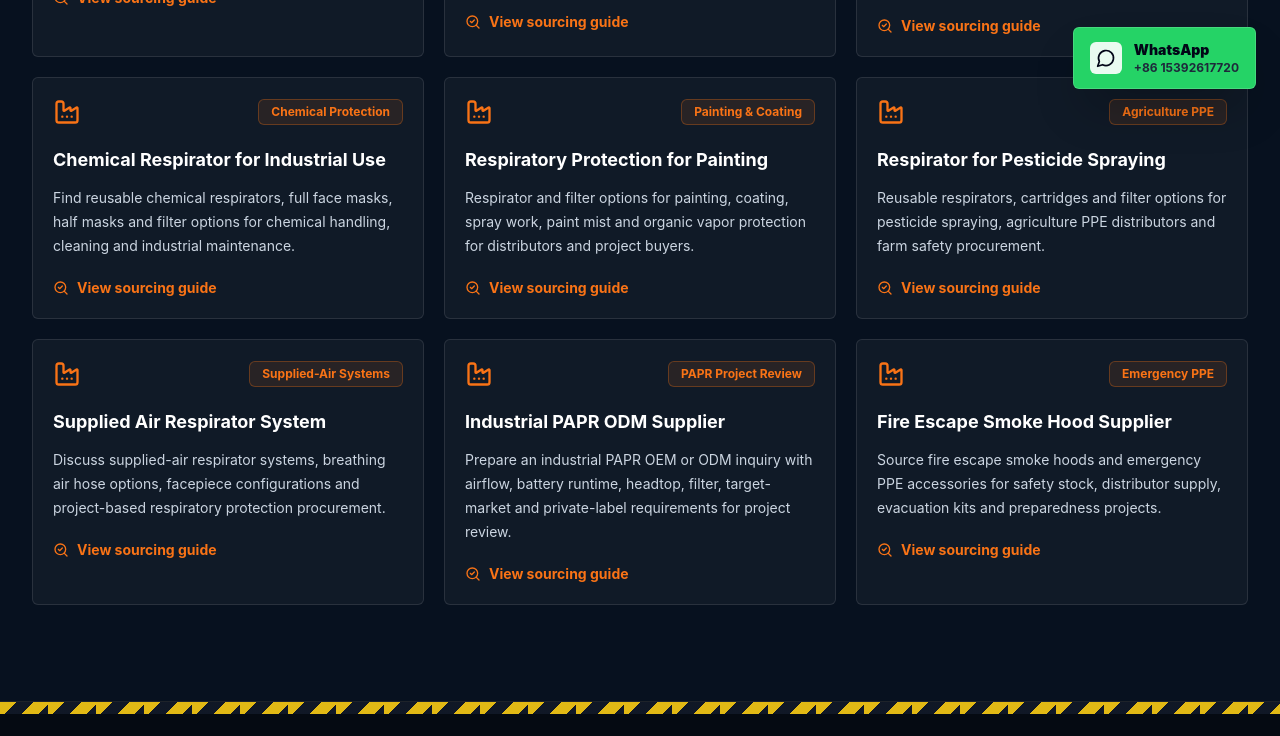
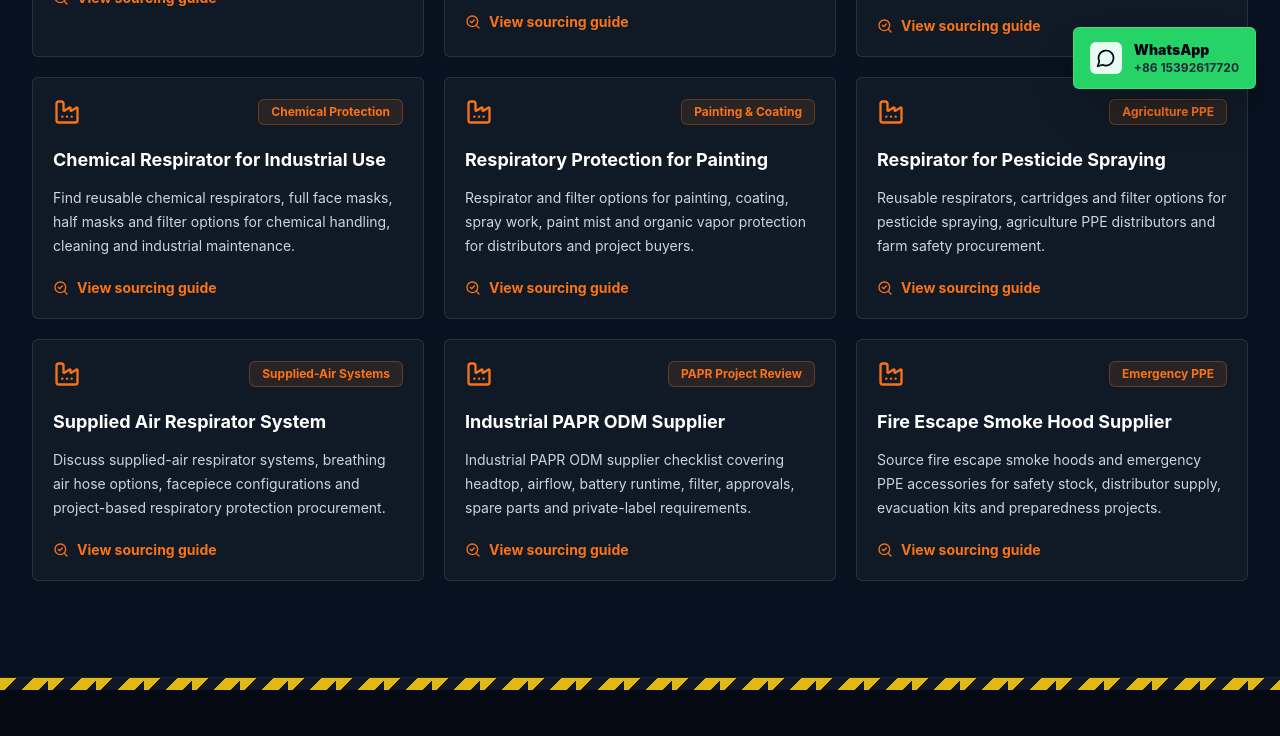
Before and after one commit to hysdoffice-ai/hulidun-safety, a Next.js app: page /industries in a window 1280 px wide. Shown: the part 687-1423 px from the top of the page. Built offline with nearby package versions, Linux system fonts and the light colour scheme; no server answers.

Commit message:
Improve industrial PAPR buyer guide

```diff
--- a/src/app/industries/page.tsx
+++ b/src/app/industries/page.tsx
@@ -9,7 +9,7 @@ import { industryLandings } from "@/data/industries";
 export const metadata: Metadata = {
   title: "Industrial Respirator Sourcing Pages | Manufacturer Buyer Guides",
   description:
-    "High-intent sourcing pages for full face respirators, gas masks, filter cartridges, chemical respirators, painting respirators and emergency PPE.",
+    "High-intent sourcing guides for industrial PAPR ODM projects, full face respirators, gas masks, filter cartridges, chemical respirators and emergency PPE.",
   alternates: {
     canonical: "/industries/"
   }
@@ -36,7 +36,7 @@ export default function IndustriesPage() {
           <SectionHeader
             eyebrow="Buyer Intent"
             title="Industrial respirator sourcing pages"
-            description="Focused sourcing pages for buyers searching by product type, workplace hazard and procurement scenario."
+            description="Focused sourcing pages for buyers comparing industrial PAPR ODM projects, respirator types, workplace hazards and procurement scenarios."
           />
           <div className="mb-8 rounded-md border border-orange/30 bg-orange/10 p-5">
             <div className="grid gap-4 md:grid-cols-[1fr_auto] md:items-center">
--- a/src/app/sitemap.ts
+++ b/src/app/sitemap.ts
@@ -9,8 +9,9 @@ const baseUrl = "https://www.hulidun.com";
 const defaultContentUpdate = "2026-07-18";
 
 const staticRouteUpdates: Record<string, string> = {
-  "": "2026-07-23",
+  "": "2026-07-25",
   "/products": "2026-07-23",
+  "/industries": "2026-07-25",
   "/resources": "2026-07-23",
   "/answers": "2026-07-20",
   "/editorial-policy": "2026-07-20"
@@ -59,7 +60,7 @@ export default function sitemap(): MetadataRoute.Sitemap {
     })),
     ...industryLandings.map((landing) => ({
       url: `${baseUrl}/industries/${landing.slug}/`,
-      lastModified: new Date(`${defaultContentUpdate}T00:00:00+08:00`),
+      lastModified: new Date(`${landing.updatedAt ?? defaultContentUpdate}T00:00:00+08:00`),
       changeFrequency: "monthly",
       priority: 0.78
     })),
--- a/src/data/industries.ts
+++ b/src/data/industries.ts
@@ -1,6 +1,7 @@
 export type IndustryLanding = {
   slug: string;
   keyword: string;
+  seoTitle?: string;
   title: string;
   metaDescription: string;
   eyebrow: string;
@@ -11,6 +12,21 @@ export type IndustryLanding = {
   applications: string[];
   hazards: string[];
   procurementNotes: string[];
+  directAnswer?: string;
+  productSectionTitle?: string;
+  productSectionNote?: string;
+  publishedAt?: string;
+  updatedAt?: string;
+  sections?: {
+    heading: string;
+    body: string;
+  }[];
+  relatedResourceSlugs?: string[];
+  sources?: {
+    title: string;
+    url: string;
+    publisher: string;
+  }[];
   faqs: {
     question: string;
     answer: string;
@@ -288,12 +304,20 @@ export const industryLandings: IndustryLanding[] = [
   {
     slug: "industrial-papr-odm-supplier",
     keyword: "Industrial PAPR ODM Supplier",
-    title: "Industrial PAPR ODM Supplier Project Review Guide",
+    seoTitle: "Industrial PAPR ODM Supplier | Buyer RFQ Checklist",
+    title: "Industrial PAPR ODM Supplier: Buyer RFQ Checklist",
     metaDescription:
-      "Prepare an industrial PAPR OEM or ODM inquiry with airflow, battery runtime, headtop, filter, target-market and private-label requirements for project review.",
+      "Industrial PAPR ODM supplier checklist covering headtop, airflow, battery runtime, filter, approvals, spare parts and private-label requirements.",
     eyebrow: "PAPR Project Review",
     summary:
       "Hulidun Safety reviews powered air-purifying respirator inquiries project by project. Buyers should define the complete system, intended hazard and target-market requirements before availability, configuration, documentation or OEM scope can be confirmed.",
+    directAnswer:
+      "For an industrial PAPR ODM inquiry, specify the hazard and exposure assessment, headtop or facepiece, required protection level, approved filter or cartridge, blower airflow, battery runtime, alarms, charger, cleaning method, spare parts, target market and documentation. Treat the blower, breathing tube, headtop, filter and battery as one approved system rather than interchangeable standalone parts.",
+    productSectionTitle: "Adjacent Respiratory System References",
+    productSectionNote:
+      "These products help buyers discuss interfaces, respiratory system categories and project requirements. They are not presented as a complete PAPR kit or as interchangeable PAPR components.",
+    publishedAt: "2026-07-15",
+    updatedAt: "2026-07-25",
     buyerIntent: ["Industrial PAPR sourcing", "OEM/ODM project review", "Powered-air respirator inquiry", "Private-label packaging"],
     recommendedCategories: ["Supplied-Air & SCBA Systems", "Full Face Respirators", "Filters & Cartridges"],
     recommendedProductSlugs: [
@@ -308,6 +332,55 @@ export const industryLandings: IndustryLanding[] = [
       "Share the intended hazard, workplace conditions, target market, applicable standards and required technical documents.",
       "Branding, labels, manuals and packaging can be reviewed only after the component configuration and compliance scope are confirmed.",
       "The products shown below are adjacent respiratory-protection references, not a claim that they form a complete PAPR kit."
+    ],
+    sections: [
+      {
+        heading: "Define the complete PAPR system",
+        body: "A powered air-purifying respirator is a system: a battery-powered blower draws ambient air through the approved filter, cartridge or canister and delivers cleaned air to the breathing zone through a compatible headtop or facepiece. An ODM request should identify every component, connection and accessory in the proposed configuration. Approving a blower or hood separately does not establish system compatibility or approval."
+      },
+      {
+        heading: "Match the filter to the assessed hazard",
+        body: "NIOSH explains that PAPRs may be configured for particles, gases, vapors or combinations when equipped with the appropriate approved air-purifying element. The buyer should provide the contaminant, physical form, concentration or exposure estimate, work duration and environmental conditions. A particulate filter is not automatically suitable for gas or vapor hazards, and an air-purifying system does not supply oxygen."
+      },
+      {
+        heading: "Specify airflow, battery and warning requirements",
+        body: "The RFQ should state the required airflow range, low-flow warning, battery chemistry, expected runtime, charging time, charger voltage, battery storage conditions and replacement-battery plan. NIOSH notes that PAPR performance depends on battery condition, so user instructions and the respiratory protection program should address charging, storage, inspection and service life."
+      },
+      {
+        heading: "Choose the headtop and fit-testing approach",
+        body: "PAPRs can use tight-fitting or loose-fitting inlet coverings. NIOSH states that tight-fitting PAPRs require fit testing, while loose-fitting PAPRs do not. The employer must still select the complete respirator for the workplace hazard and required protection level. Buyers should define face, eye and head coverage, compatibility with other PPE, cleaning needs and the user population before sampling."
+      },
+      {
+        heading: "Separate private label from product approval",
+        body: "Logo, labels, manuals and packaging can be reviewed only after the exact system configuration and destination-market requirements are known. Private-label artwork does not transfer or create a respirator approval. Before production, request the approval holder, model family, component list, approval labels, user instructions, test documents, change-control process and confirmation of which claims may legally appear on the product and packaging."
+      }
+    ],
+    relatedResourceSlugs: [
+      "biopharmaceutical-respirator-filter-selection-guide",
+      "respirator-cartridge-change-schedule-procurement-guide",
+      "respirator-fit-testing-procurement-checklist"
+    ],
+    sources: [
+      {
+        title: "Powered Air-Purifying Respirators",
+        url: "https://www.cdc.gov/niosh/ppe/respirators/papr.html",
+        publisher: "CDC/NIOSH"
+      },
+      {
+        title: "Respiratory Protection Standard — 29 CFR 1910.134",
+        url: "https://www.osha.gov/laws-regs/regulations/standardnumber/1910/1910.134",
+        publisher: "U.S. OSHA"
+      },
+      {
+        title: "PAPR Battery Performance Guidance",
+        url: "https://www.cdc.gov/niosh/docs/2013-146/default.html",
+        publisher: "CDC/NIOSH"
+      },
+      {
+        title: "Respirator Selection and Use",
+        url: "https://www.cdc.gov/niosh/ppe/respirators/selection.html",
+        publisher: "CDC/NIOSH"
+      }
     ],
     faqs: [
       {
@@ -324,6 +397,16 @@ export const industryLandings: IndustryLanding[] = [
         question: "Can PAPR OEM or ODM packaging be discussed?",
         answer:
           "Branding, labels, manuals and packaging can be discussed after the component and compliance review. OEM packaging does not automatically provide product certification for a target market."
+      },
+      {
+        question: "Does every PAPR require fit testing?",
+        answer:
+          "No. NIOSH states that tight-fitting PAPRs require fit testing, while loose-fitting PAPRs do not. The employer must still select and use the complete respirator within the applicable respiratory protection program."
+      },
+      {
+        question: "Can PAPR components from different systems be combined?",
+        answer:
+          "Do not assume components are interchangeable. Buyers should verify the exact approved system and manufacturer instructions before combining a blower, battery, breathing tube, headtop or filter."
       }
     ]
   },
```
Also changed, not shown: src/app/industries/[slug]/page.tsx (+66 -5 lines), public/llms.txt.
